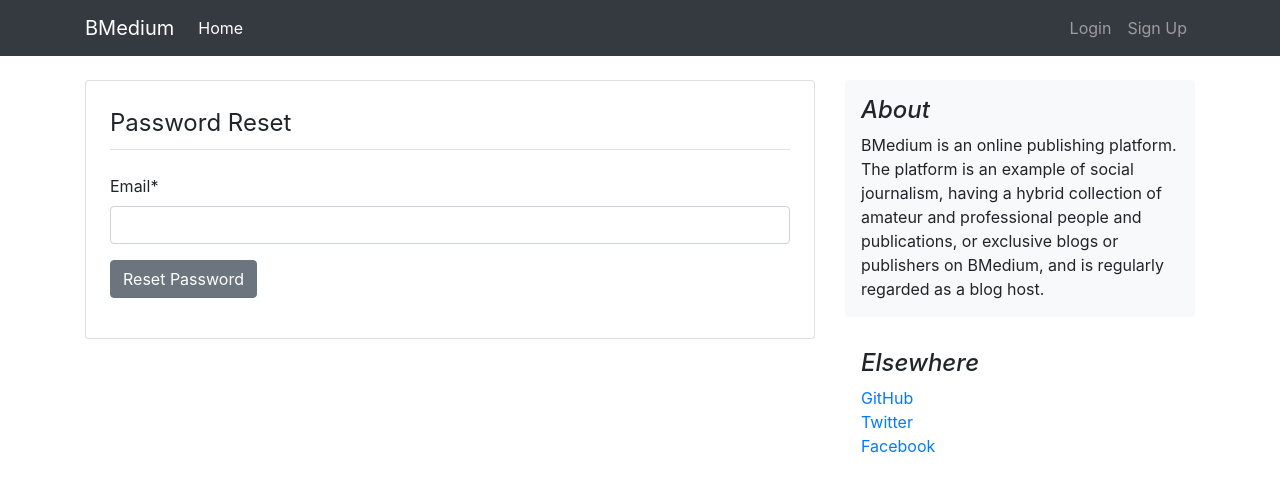
After one commit to purveshmakode24/blog-medium, a Django app: page /password-reset/ in a window 1280 px wide. The commit adds this page. Shown: the top 492 px of the page. Run offline with Django 3.2, Linux system fonts and the light colour scheme; some libraries are stand-ins or nearby versions.

Commit message:
Add Password reset support

```diff
--- a/myapp/templates/registration/login.html
+++ b/myapp/templates/registration/login.html
@@ -13,12 +13,16 @@
                 {{ form | crispy }}
             </div>
             <button class="btn btn-secondary" type="submit">Login</button>
+            <small class="text-muted ml-2">
+             <a href="{% url 'password_reset' %}">Forgot Password?</a>
+            </small>
         </form>
     </div>
     <div class="border-top pt-3">
         <small class="text-muted">
             Need An Account? <a href="{% url 'register' %}">Sign Up</a>
         </small>
+
     </div>
     </div>
 {% endblock %}
--- /dev/null
+++ b/myapp/templates/registration/password_reset.html
@@ -0,0 +1,19 @@
+{% extends 'base.html' %}
+{% load crispy_forms_tags %}
+{% block title %}
+    <title>Password Reset</title>
+{% endblock %}
+{% block content %}
+    <div class="card p-4">
+        <div class="pb-3">
+            <form method="POST">
+                {% csrf_token %}
+                <div class="form-group">
+                    <legend class="border-bottom pb-2 mb-4">Password Reset</legend>
+                    {{ form | crispy }}
+                </div>
+                <button class="btn btn-secondary" type="submit">Reset Password</button>
+            </form>
+        </div>
+    </div>
+{% endblock %}
--- a/myapp/views.py
+++ b/myapp/views.py
@@ -4,7 +4,7 @@ from django.contrib.auth.forms import UserCreationForm
 from django.contrib import messages
 from django.contrib.auth.decorators import login_required
 from django.contrib.auth.models import User
-import filters
+# import filters
 
 
 # Create your views here.
--- a/project/urls.py
+++ b/project/urls.py
@@ -25,5 +25,16 @@ urlpatterns = [
     path('login/', auth_views.LoginView.as_view(template_name='registration/login.html'), name='login'),
     path('logout/', auth_views.LogoutView.as_view(template_name='registration/logout.html'), name='logout'),
     path('register/', views.register, name='register'),
+    path('password-reset/', auth_views.PasswordResetView.as_view(template_name='registration/password_reset.html'),
+         name='password_reset'),
+    path('password-reset/done/',
+         auth_views.PasswordResetDoneView.as_view(template_name='registration/password_reset_done.html'),
+         name='password_reset_done'),
+    path('password-reset-confirm/<uidb64>/<token>/',
+         auth_views.PasswordResetConfirmView.as_view(template_name='registration/password_reset_confirm.html'),
+         name='password_reset_confirm'),
+    path('password-reset-complete/',
+         auth_views.PasswordResetCompleteView.as_view(template_name='registration/password_reset_complete.html'),
+         name='password_reset_complete'),
     path('profile/', views.profile, name='profile'),
 ]
```
Also changed, not shown: myapp/templates/registration/password_reset_complete.html (added, +13 -0 lines), myapp/templates/registration/password_reset_confirm.html (added, +19 -0 lines), myapp/templates/registration/password_reset_done.html (added, +14 -0 lines), project/settings.py (+10 -0 lines).
